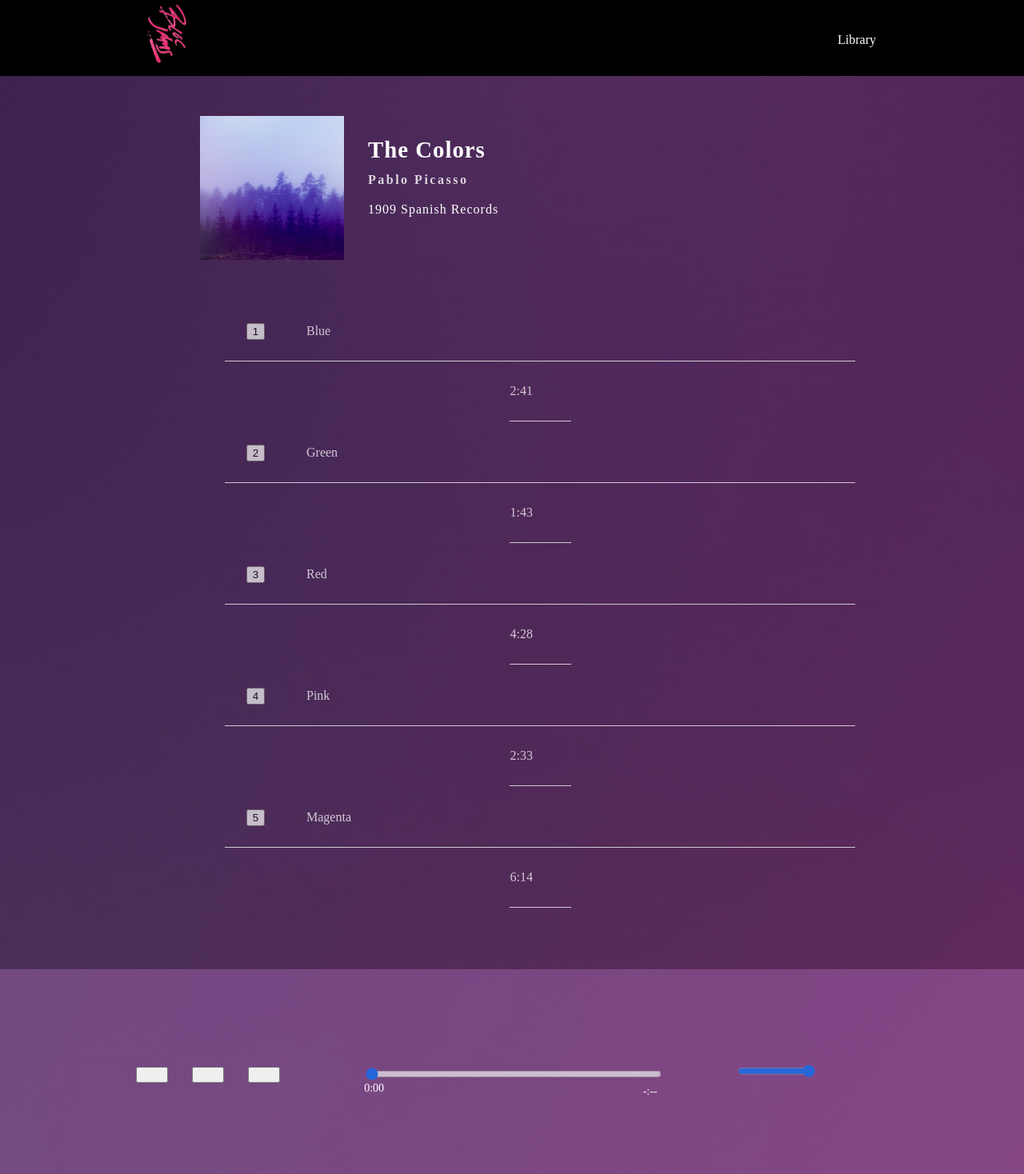
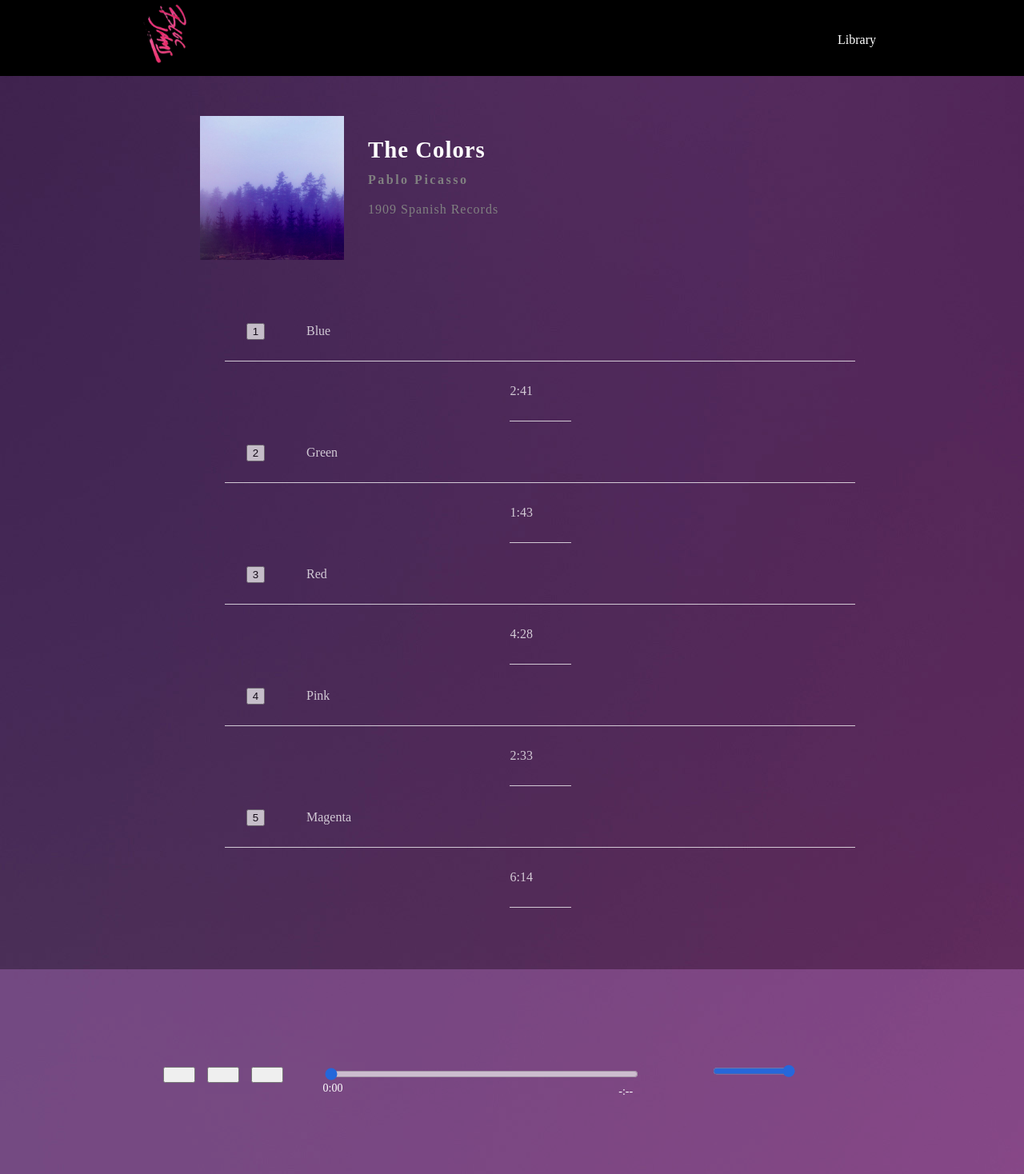
Before and after one commit to mcbeauregard/bloc-jams-react, a React (Create React App) app: page /album/the-colors in a window 1280 px wide. Shown: the top 1468 px of the page at 80% size. Built offline with nearby package versions, Linux system fonts and the light colour scheme; some icons are missing.

Commit message:
updated album page and player bar

```diff
--- a/src/components/Album.css
+++ b/src/components/Album.css
@@ -62,14 +62,13 @@ body {
 .album-details .artist {
   font-size: 1rem;
   display: block;
-  color: white;
-  opacity: .8;
+  color: grey;
 }
 
 .album-details #release-info {
   font-size: 1rem;
   display: block;
-  color: ligthgrey;
+  color: grey;
 }
 
 /* Song list */
--- a/src/components/PlayerBar.css
+++ b/src/components/PlayerBar.css
@@ -8,14 +8,14 @@
 /* column one */
 #buttons {
   display: table-cell;
-  width: 400px;
+  width: 325px;
   padding: 50px;
   align-items: center;
 }
 
 #previous, #play-pause, #next{
-  margin-right: 30px;
-  transform: translate(300%, 110%);
+  margin-right: 15px;
+  transform: translate(385%, 110%);
   width: 40px;
   height: 20px;
 }
@@ -48,7 +48,7 @@
 #volume-control .seek-bar {
   transform: translateY(2%);
   width: 25%;
-  margin-left: 8%;
+  margin-left: 6%;
 }
 
 .ion-volume-low {
@@ -58,7 +58,7 @@
 
 .ion-volume-high {
   display: table-cell;
-  transform: translate(1080%, -100%);
+  transform: translate(1078%, -102%);
 }
 
 /* seekbars */
```
